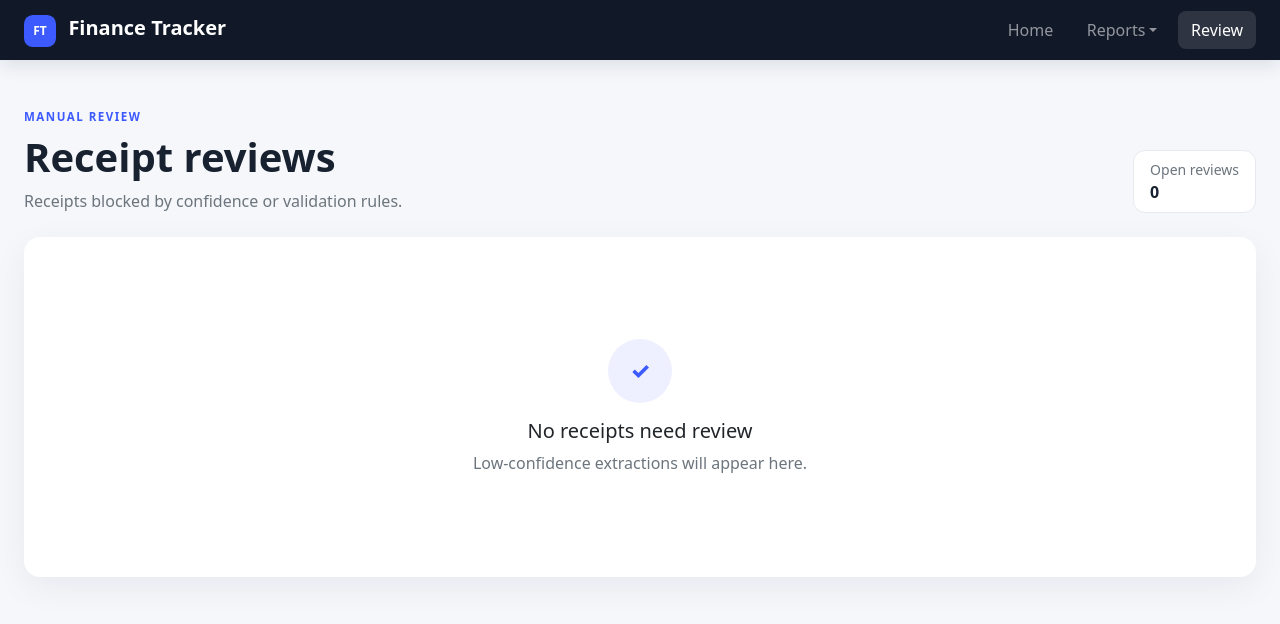
After one commit to robertonunezc/finance_tracker, a Django app: page /review/receipts/ in a window 1280 px wide. The commit adds this page. Shown: the top 624 px of the page. Run offline with Django 5.2, Linux system fonts and the light colour scheme; the visitor is signed in with stand-in values (Sample User, id 1); data that the repository does not hold is empty; parts of the project's set-up code (start-up, migrations or seed data) failed here and were passed over.

Commit message:
feat: add receipt extraction review UI

```diff
--- a/finance_tracker/urls.py
+++ b/finance_tracker/urls.py
@@ -23,4 +23,5 @@ urlpatterns = [
     path('', views.home, name='home'),
     path('admin/', admin.site.urls),
     path('reports/', include('reports.urls')),
+    path('review/receipts/', include('receipt.urls')),
 ]
--- /dev/null
+++ b/receipt/static/receipt/review.css
@@ -0,0 +1,13 @@
+.review-summary { background:#fff; border:1px solid #e6e9ef; border-radius:.75rem; }
+.review-card { border-radius:1rem; box-shadow:0 10px 35px rgba(17,24,39,.06); }
+.review-table th { border-top:1px solid #edf0f4; color:#6b7280; font-size:.7rem; letter-spacing:.07em; padding:1rem; text-transform:uppercase; }
+.review-table td { border-color:#edf0f4; padding:1rem; vertical-align:middle; }
+.issue-pill { background:#fff1f2; border-radius:999px; color:#be123c; display:inline-flex; font-weight:700; min-width:2rem; padding:.2rem .65rem; justify-content:center; }
+.receipt-image { background:#f8fafc; border:1px solid #e6e9ef; border-radius:.75rem; max-height:34rem; object-fit:contain; width:100%; }
+.confidence-score { background:#eef0ff; border-radius:.6rem; color:var(--brand); display:inline-block; font-size:1.35rem; font-weight:800; margin-right:.5rem; min-width:4rem; padding:.35rem .55rem; text-align:center; }
+.issue-list { display:grid; gap:.75rem; }
+.issue-item { background:#fff7ed; border:1px solid #fed7aa; border-radius:.75rem; padding:.75rem; }
+.issue-item code { color:#9a3412; display:block; font-size:.8rem; margin-top:.35rem; white-space:normal; }
+.empty-state { align-items:center; display:flex; flex-direction:column; justify-content:center; min-height:340px; text-align:center; }
+.empty-icon { align-items:center; background:#eef0ff; border-radius:50%; color:var(--brand); display:flex; font-size:1.4rem; font-weight:800; height:4rem; justify-content:center; margin-bottom:1rem; width:4rem; }
+@media (max-width:575.98px) { .review-table th, .review-table td { padding:.75rem; } }
--- /dev/null
+++ b/receipt/templates/receipt/review_queue.html
@@ -0,0 +1,66 @@
+{% extends "base.html" %}
+{% load humanize static %}
+
+{% block title %}Receipt reviews{% endblock %}
+{% block review_nav_class %}active{% endblock %}
+{% block styles %}<link rel="stylesheet" href="{% static 'receipt/review.css' %}">{% endblock %}
+
+{% block content %}
+<div class="d-flex flex-column flex-lg-row align-items-lg-end justify-content-between gap-3 mb-4">
+  <div>
+    <p class="eyebrow mb-2">Manual review</p>
+    <h1 class="display-6 fw-bold mb-2">Receipt reviews</h1>
+    <p class="text-secondary mb-0">Receipts blocked by confidence or validation rules.</p>
+  </div>
+  <div class="review-summary px-3 py-2">
+    <span class="text-secondary small d-block">Open reviews</span>
+    <strong>{{ rows|length|intcomma }}</strong>
+  </div>
+</div>
+
+<section class="card review-card border-0">
+  <div class="card-body p-0">
+    {% if rows %}
+      <div class="table-responsive">
+        <table class="table review-table align-middle mb-0">
+          <thead>
+            <tr>
+              <th>Receipt</th>
+              <th>Store</th>
+              <th>First item</th>
+              <th class="text-end">Total</th>
+              <th class="text-end">Confidence</th>
+              <th class="text-end">Issues</th>
+              <th></th>
+            </tr>
+          </thead>
+          <tbody>
+            {% for row in rows %}
+              <tr>
+                <td>
+                  <div class="fw-semibold">{{ row.receipt.receipt_id }}</div>
+                  <div class="text-secondary small">{{ row.review.updated_at|naturaltime }}</div>
+                </td>
+                <td>{{ row.receipt.store_name|default:"Unknown store" }}</td>
+                <td>{{ row.first_item.name|default:"No items" }}</td>
+                <td class="text-end">${{ row.receipt.total_amount|floatformat:2|intcomma }}</td>
+                <td class="text-end">{{ row.review.overall_confidence|floatformat:2 }}</td>
+                <td class="text-end"><span class="issue-pill">{{ row.issue_count }}</span></td>
+                <td class="text-end">
+                  <a class="btn btn-dark btn-sm" href="{% url 'receipt-review:detail' row.receipt.receipt_id %}">Open</a>
+                </td>
+              </tr>
+            {% endfor %}
+          </tbody>
+        </table>
+      </div>
+    {% else %}
+      <div class="empty-state">
+        <div class="empty-icon">✓</div>
+        <h2 class="h5">No receipts need review</h2>
+        <p class="text-secondary mb-0">Low-confidence extractions will appear here.</p>
+      </div>
+    {% endif %}
+  </div>
+</section>
+{% endblock %}
--- /dev/null
+++ b/receipt/urls.py
@@ -0,0 +1,10 @@
+from django.urls import path
+
+from receipt import views
+
+app_name = "receipt-review"
+
+urlpatterns = [
+    path("", views.review_queue, name="queue"),
+    path("<uuid:receipt_id>/", views.review_detail, name="detail"),
+]
--- a/receipt/views.py
+++ b/receipt/views.py
@@ -1,3 +1,79 @@
-from django.shortcuts import render
+from django.contrib import messages
+from django.contrib.admin.views.decorators import staff_member_required
+from django.db.models import Count
+from django.shortcuts import get_object_or_404, redirect, render
+from django.urls import reverse
 
-# Create your views here.
+from receipt import extraction_review
+from receipt.models import Category, Receipt, ReceiptExtractionReview
+
+
+@staff_member_required
+def review_queue(request):
+    reviews = (
+        ReceiptExtractionReview.objects.select_related("receipt")
+        .prefetch_related("receipt__items")
+        .filter(status="needs_review", receipt__status="needs_review")
+        .annotate(item_count=Count("receipt__items"))
+        .order_by("-updated_at")
+    )
+    rows = [
+        {
+            "review": review,
+            "receipt": review.receipt,
+            "first_item": review.receipt.items.first(),
+            "issue_count": len(review.issues or []),
+        }
+        for review in reviews
+    ]
+    return render(
+        request,
+        "receipt/review_queue.html",
+        {
+            "rows": rows,
+        },
+    )
+
+
+@staff_member_required
+def review_detail(request, receipt_id):
+    receipt = get_object_or_404(
+        Receipt.objects.prefetch_related("items"),
+        receipt_id=receipt_id,
+    )
+    review = get_object_or_404(ReceiptExtractionReview, receipt=receipt)
+
+    if request.method == "POST":
+        action = request.POST.get("action")
+        if action == "approve":
+            result = extraction_review.approve_review(
+                str(receipt.receipt_id),
+                request.POST,
+                request.user,
+            )
+            if result.approved:
+                messages.success(request, "Receipt approved.")
+                return redirect(reverse("receipt-review:queue"))
+            messages.error(request, "Approval blocked. Resolve the remaining issues.")
+        else:
+            extraction_review.save_review_corrections(str(receipt.receipt_id), request.POST)
+            messages.success(request, "Corrections saved.")
+        return redirect(reverse("receipt-review:detail", args=[receipt.receipt_id]))
+
+    item_rows = [
+        {
+            "index": index,
+            "item": item,
+        }
+        for index, item in enumerate(receipt.items.all())
+    ]
+    return render(
+        request,
+        "receipt/review_detail.html",
+        {
+            "receipt": receipt,
+            "review": review,
+            "item_rows": item_rows,
+            "category_options": Category.choices,
+        },
+    )
--- a/templates/base.html
+++ b/templates/base.html
@@ -30,6 +30,11 @@
               <li><a class="dropdown-item" href="{% url 'reports:receipt-items' %}">Receipt items</a></li>
             </ul>
           </li>
+          {% if request.user.is_staff %}
+            <li class="nav-item">
+              <a class="nav-link {% block review_nav_class %}{% endblock %}" href="{% url 'receipt-review:queue' %}">Review</a>
+            </li>
+          {% endif %}
           {% block navigation_items %}{% endblock %}
         </ul>
       </div>
```
Also changed, not shown: receipt/templates/receipt/review_detail.html (added, +126 -0 lines), receipt/tests.py (+64 -0 lines).
